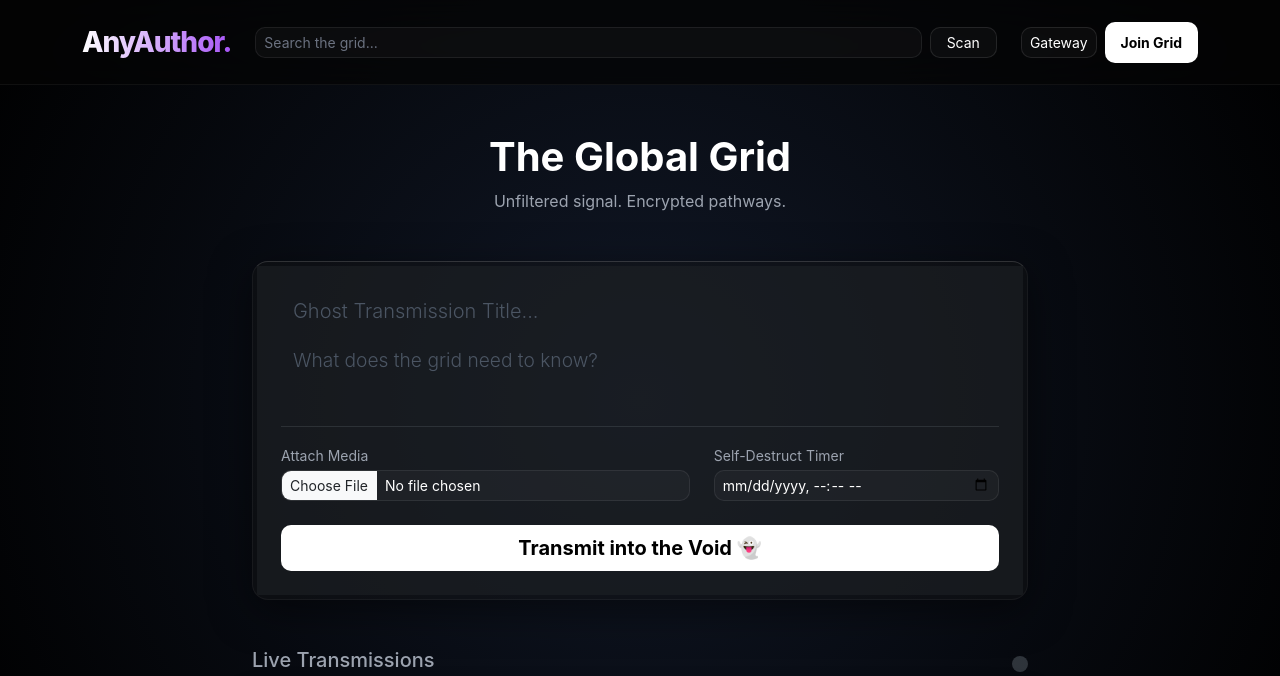
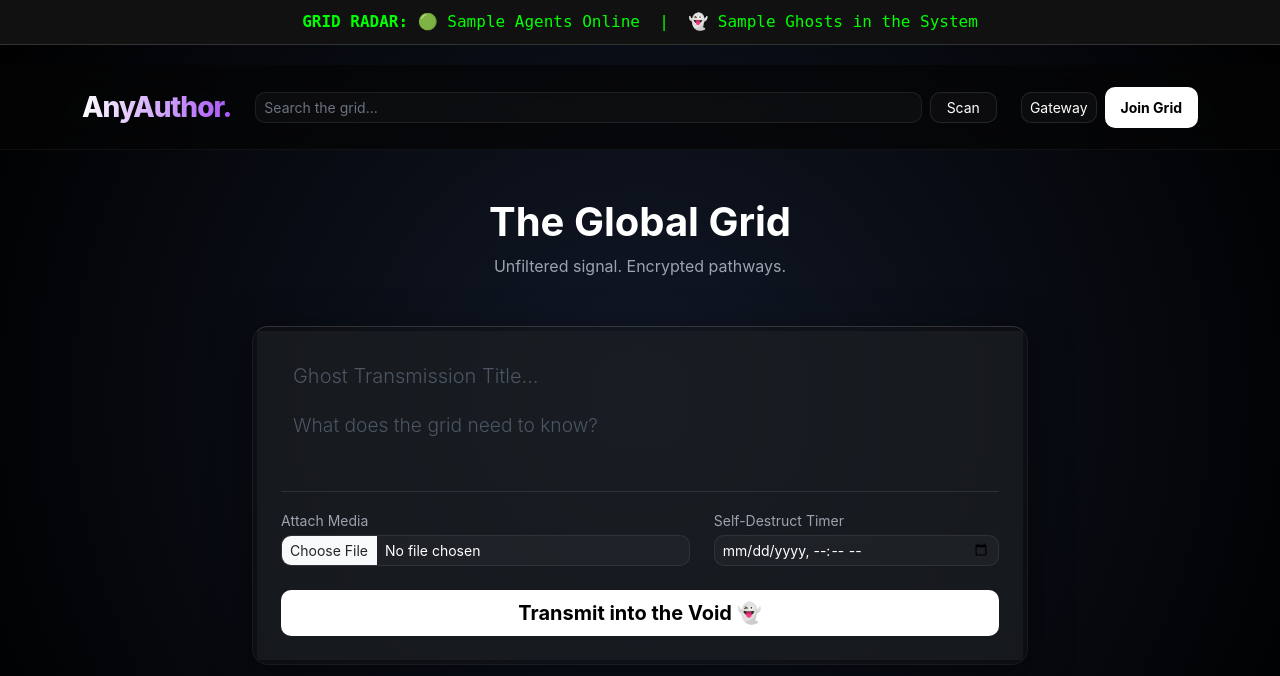
Before and after one commit to hijhmalajairam/ANAUTHOR, a Flask app: template templates/index.html in a window 1280 px wide. Shown: the top 676 px of the page. Run offline with Flask 3, Linux system fonts and the light colour scheme; the template is opened without the code that fills it: most values are stand-ins (such as "Sample title", 1, 10 or a date in 2020); parts of the project's set-up code (start-up, migrations or seed data) failed here and were passed over.

Commit message:
Refactor index.html for improved layout and styles

```diff
--- a/templates/index.html
+++ b/templates/index.html
@@ -119,6 +119,9 @@
     </style>
 </head>
 <body>
+	<div style="background-color: #111; color: #00ff00; padding: 10px; text-align: center; font-family: monospace; border-bottom: 1px solid #333; margin-bottom: 20px;">
+    <strong>GRID RADAR:</strong> 🟢 {{ live_verified }} Agents Online &nbsp;|&nbsp; 👻 {{ live_ghosts }} Ghosts in the System
+</div>
 
 <nav class="navbar navbar-expand-lg navbar-dark navbar-custom mb-5 py-3">
     <div class="container">
```
